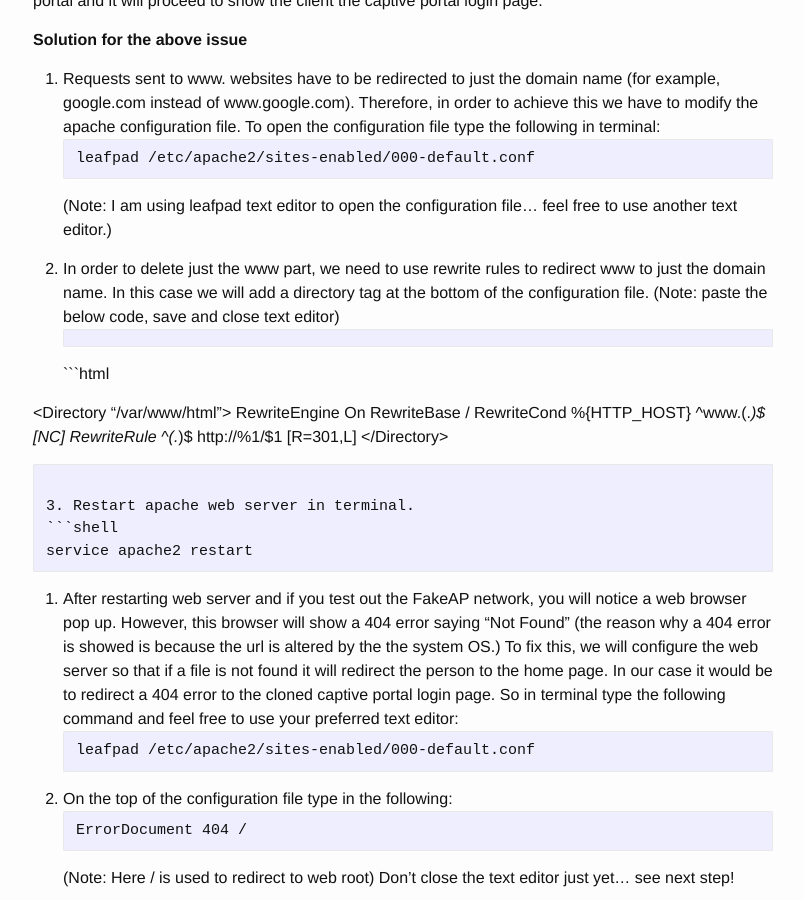
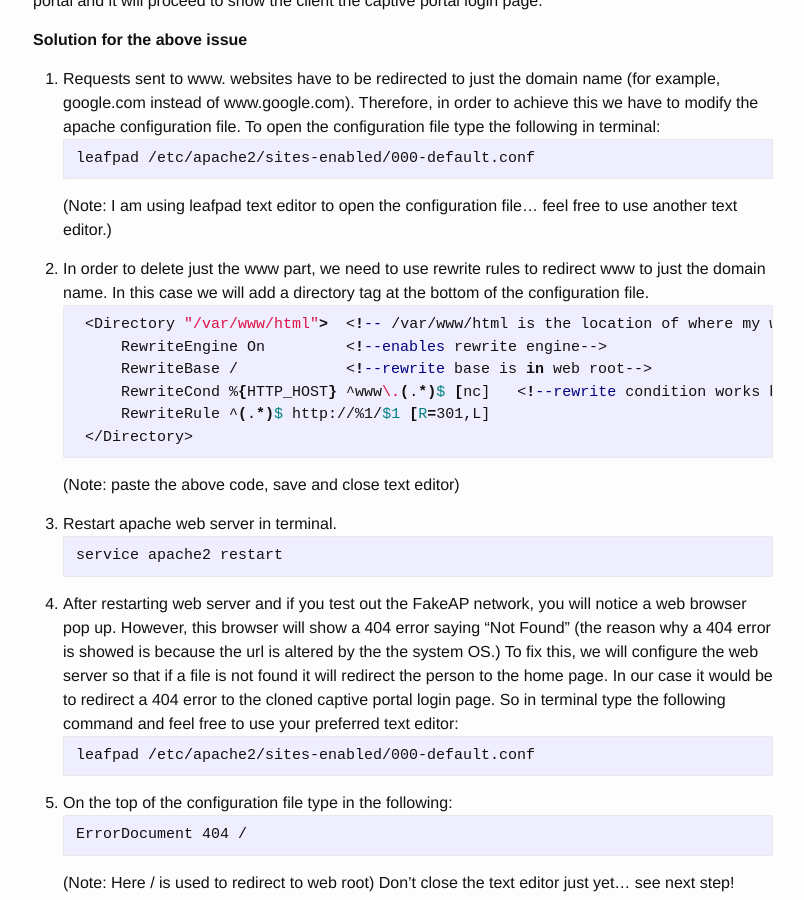
Before and after one commit to alexalwks2/aaronjohn2.github.io, a Jekyll site: the page built from _posts/2018-12-23-captive-portal.md, in a window 1280 px wide and 900 px high, scrolled down 3258 px. Shown: the whole window, without its empty margins (237-1041 px from the left). Built offline with Jekyll 4.4.1, drawn with Linux system fonts in a browser that asks for light colours; comment, search, counter and statistics services are not loaded.

Commit message:
Update 2018-12-23-captive-portal.md

````diff
--- a/_posts/2018-12-23-captive-portal.md
+++ b/_posts/2018-12-23-captive-portal.md
@@ -120,17 +120,16 @@ leafpad /etc/apache2/sites-enabled/000-default.conf
 ```
 (Note: I am using leafpad text editor to open the configuration file... feel free to use another text editor.)
 
-2. In order to delete just the www part, we need to use rewrite rules to redirect www to just the domain name. In this case we will add a directory tag at the bottom of the configuration file. (Note: paste the below code, save and close text editor)
-```
-```
-```html
-<Directory "/var/www/html">  <!-- /var/www/html is the location of where my website is stored-->
-    RewriteEngine On         <!--enables rewrite engine-->
-    RewriteBase /            <!--rewrite base is in web root-->
-    RewriteCond %{HTTP_HOST} ^www\.(.*)$ [NC]   <!--rewrite condition works based on Regex-->
-    RewriteRule ^(.*)$ http://%1/$1 [R=301,L]
-</Directory>
-```
+2. In order to delete just the www part, we need to use rewrite rules to redirect www to just the domain name. In this case we will add a directory tag at the bottom of the configuration file.
+    ```shell
+    <Directory "/var/www/html">  <!-- /var/www/html is the location of where my website is stored-->
+        RewriteEngine On         <!--enables rewrite engine-->
+        RewriteBase /            <!--rewrite base is in web root-->
+        RewriteCond %{HTTP_HOST} ^www\.(.*)$ [nc]   <!--rewrite condition works based on Regex-->
+        RewriteRule ^(.*)$ http://%1/$1 [R=301,L]
+    </Directory>
+    ```
+(Note: paste the above code, save and close text editor)
 
 3. Restart apache web server in terminal.
 ```shell
````
